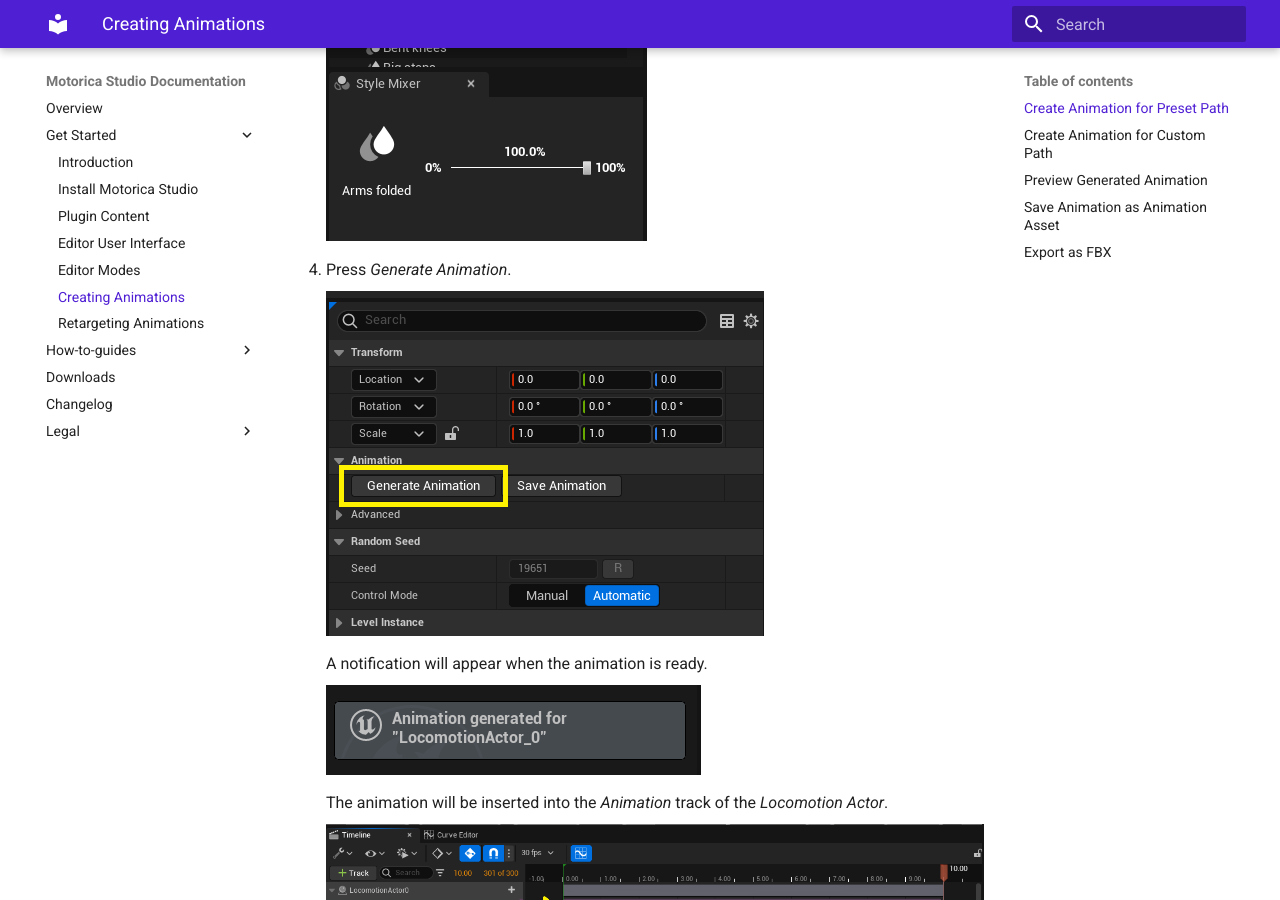
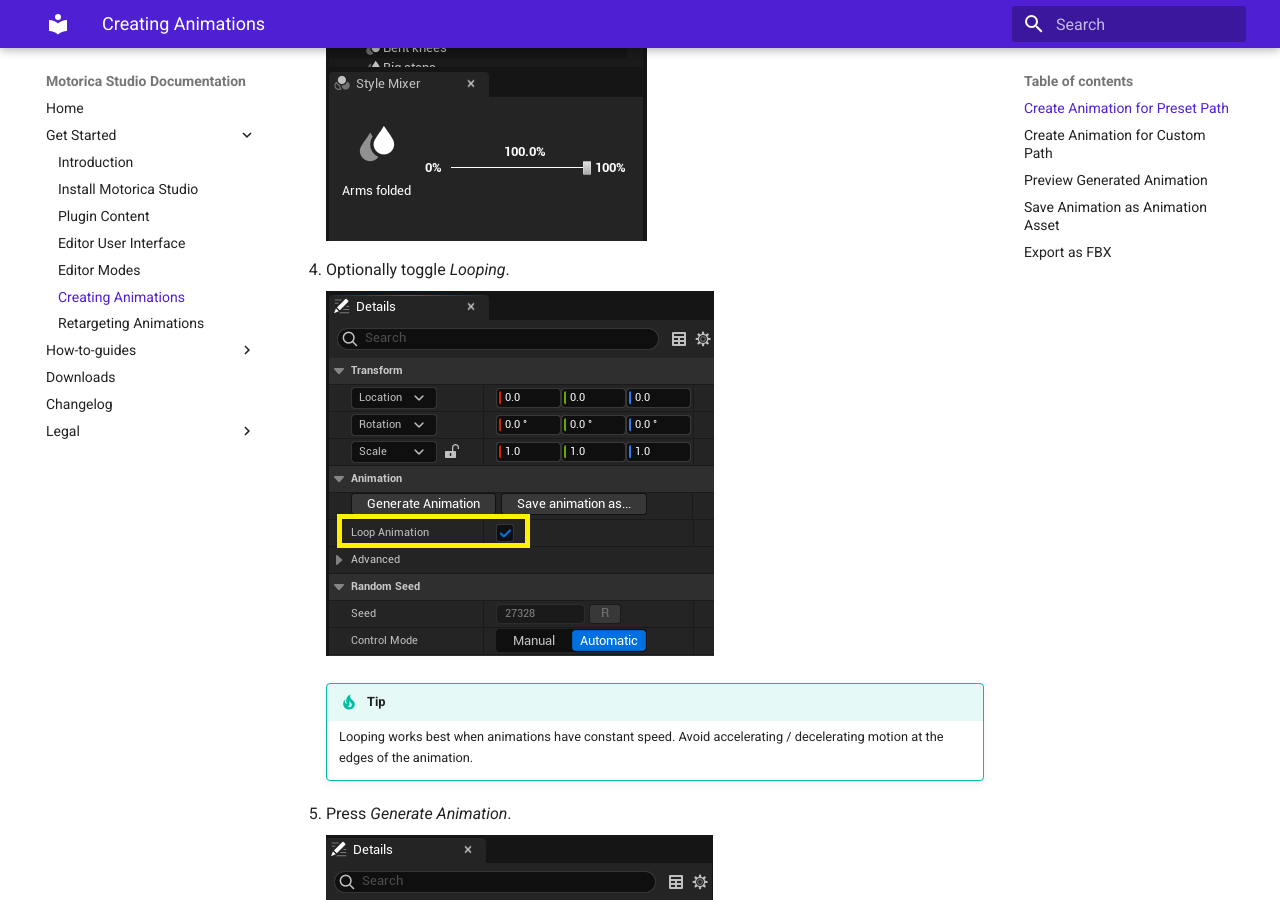
Before and after one commit to MotoricaAI/MoStudioDocs, an MkDocs documentation site: the page built from docs/get-started/create-animations.md, in a window 1280 px wide and 900 px high, scrolled down 1112 px. Built offline with MkDocs 1.6.1 and Material for MkDocs 9.7.7, drawn with Linux system fonts in a browser that asks for light colours; some of the changed text lies outside the part shown.

Commit message:
Update docs

```diff
--- a/docs/get-started/create-animations.md
+++ b/docs/get-started/create-animations.md
@@ -11,15 +11,23 @@
 
     ![](../assets/images/ms-editor-toolbar-editor-mode-preset.png)
 
-2. Choose a preset type in the *Preset Controls* panel and configure its parameters.
+1. Choose a preset type in the *Preset Controls* panel and configure its parameters.
 
     ![](../assets/images/ms-editor-preset-controls-panel-configured.png)
 
-3. Select one or more styles in the *Style Browser*.
+1. Select one or more styles in the *Style Browser*.
 
     ![](../assets/images/ms-editor-style-browser-selected-style-with-style-mixer.png)
 
-4. Press *Generate Animation*.
+1. Optionally toggle *Looping*.
+
+    ![](../assets/images/ms-editor-loop-animation-toggle.png)
+
+    !!! tip
+
+        Looping works best when animations have constant speed. Avoid accelerating / decelerating motion at the edges of the animation.
+
+1. Press *Generate Animation*.
 
     ![](../assets/images/ms-editor-generate-animation-button.png)
 
@@ -39,19 +47,19 @@
 
     ![](../assets/images/ms-editor-toolbar-editor-mode-keyframe.png)
 
-2. Add a *Locomotion Actor* to the scene.
+1. Add a *Locomotion Actor* to the scene.
 
     ![](../assets/images/ms-editor-toolbar-add-actor-button.png)
 
-3. Select the Actor by left-clicking it in the viewport.
+1. Select the Actor by left-clicking it in the viewport.
 
     ![](../assets/images/ms-editor-viewport-with-character-tpose.png)
 
-4. Set the current frame in the *Timeline* to `0`.
+1. Set the current frame in the *Timeline* to `0`.
 
     ![](../assets/images/ms-editor-timeline-scrubber-at-zero.png)
 
-5. Move and rotate the Actor using the viewport gizmo.
+1. Move and rotate the Actor using the viewport gizmo.
 
     ![](../assets/images/ms-editor-viewport-gizmo.png)
 
@@ -73,19 +81,27 @@
 
         ![](../assets/images/ms-editor-timeline-autokey-button.png)
 
-7. Move the scrubber in the *Timeline* to another frame.
+1. Move the scrubber in the *Timeline* to another frame.
 
     ![](../assets/images/ms-editor-timeline-scrubber-at-two-with-key.png)
 
-8. Repeat steps 4 to 6 until you are ready with your path.
+1. Repeat steps 4 to 6 until you are ready with your path.
 
     ![](../assets/images/ms-editor-timeline-filled-with-curve-editor.png)
 
-9. Select one or more styles in the *Style Browser*.
+1. Select one or more styles in the *Style Browser*.
 
     ![](../assets/images/ms-editor-style-browser-selected-style-with-style-mixer.png)
 
-10. Press *Generate Animation*.
+1. Optionally toggle *Looping*.
+
+    ![](../assets/images/ms-editor-loop-animation-toggle.png)
+
+    !!! tip
+
+        Looping works best when animations have constant speed. Avoid accelerating / decelerating motion at the edges of the animation.
+
+1. Press *Generate Animation*.
 
     ![](../assets/images/ms-editor-generate-animation-button.png)
 
```
Also changed, not shown: other parts of docs/get-started/create-animations.md (+3 -3 lines), docs/dev/test.md (+1 -1 lines), docs/get-started/index.md (+5 -5 lines), docs/get-started/installing.md (+61 -53 lines), docs/get-started/ui-motorica-studio-editor.md (+1 -1 lines), docs/index.md (+8 -4 lines), docs/.pages, docs/assets/images/ms-editor-generate-animation-button.png, docs/assets/images/ms-editor-loop-animation-toggle.png (added), docs/assets/images/ms-editor-save-animation-button.png.
